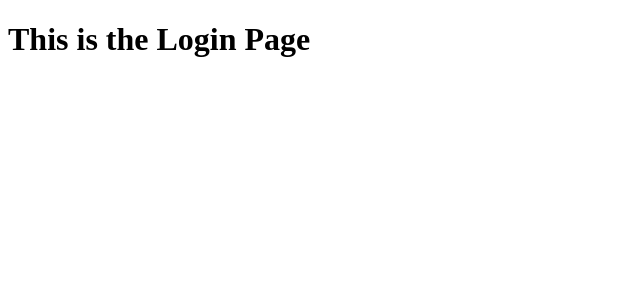
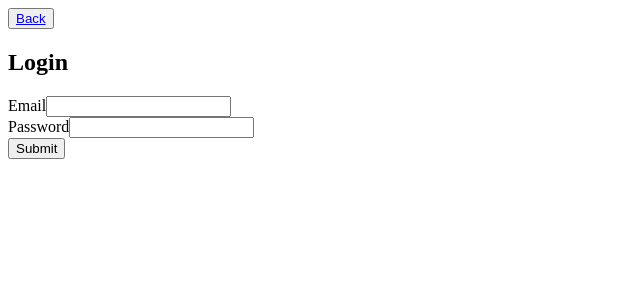
Before and after one commit to Runnerrupert/JobHub, a React (Vite) app in the folder client/: page /login in a window 1280 px wide. Shown: the top 300 px of the page, without its empty margins (0-640 px from the left). Built offline with nearby package versions, Linux system fonts and the light colour scheme.

Commit message:
Add login page functionality

```diff
--- a/client/src/pages/Login.tsx
+++ b/client/src/pages/Login.tsx
@@ -1,8 +1,59 @@
+import { useState, FormEvent, ChangeEvent } from "react";
+import Auth from '../utils/auth';
+import { useMutation } from '@apollo/client';
+import { LOGIN_MANAGER } from '../utils/mutations';
+import { Link, useNavigate } from "react-router-dom";
 
 const Login = () => {
-    return(
-        <h1>This is the Login Page</h1>
-    )
-}
+    const [email, setEmail] = useState("");
+    const [password, setPassword] = useState("");
+    const [login, { loading, error }] = useMutation(LOGIN_MANAGER);
+    const navigate = useNavigate();
+  // Checks if the user can be logged in based on information stored within the database
+
+  const handleSubmit = async (e: FormEvent) => {
+    e.preventDefault();
+
+    try {
+        const { data } = await login({ variables: { email, password } });
+
+        Auth.login(data.login.token);
+        navigate("/")
+    } catch (err) {
+        console.log("Login Failed", err);
+    }
+  };
+
+  return (
+    <div>
+      <button><Link to='/'>Back</Link></button>
+        <div>
+            <form onSubmit={handleSubmit}>
+              <h2>Login</h2>
+              <div>
+                <label>Email</label>
+                <input
+                    type="email"
+                    value={email}
+                    onChange={(e: ChangeEvent<HTMLInputElement>) => setEmail(e.target.value)}
+                    required
+                />
+              </div>
+              <div>
+                <label>Password</label>
+                <input
+                    type="password"
+                    value={password}
+                    onChange={(e: ChangeEvent<HTMLInputElement>) => setPassword(e.target.value)}
+                    required
+                />
+              </div>
+              <button type='submit' disabled={loading}> {loading ? "Logging in..." : "Submit"} </button>
+              {error && <p className="error">Error: {error.message}</p>}
+            </form>
+        </div>
+    </div>
+  );
+};
 
 export default Login;
```
